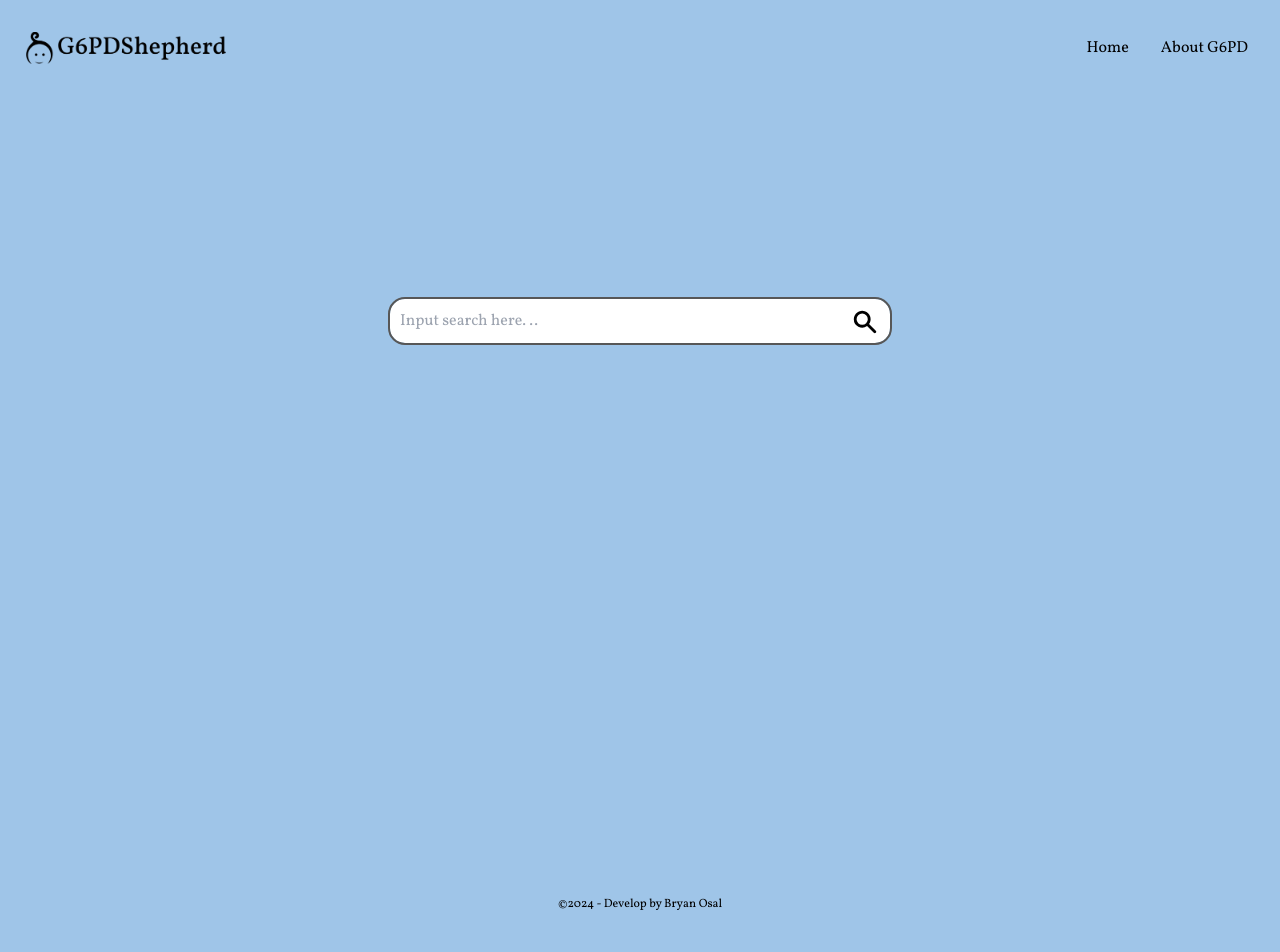
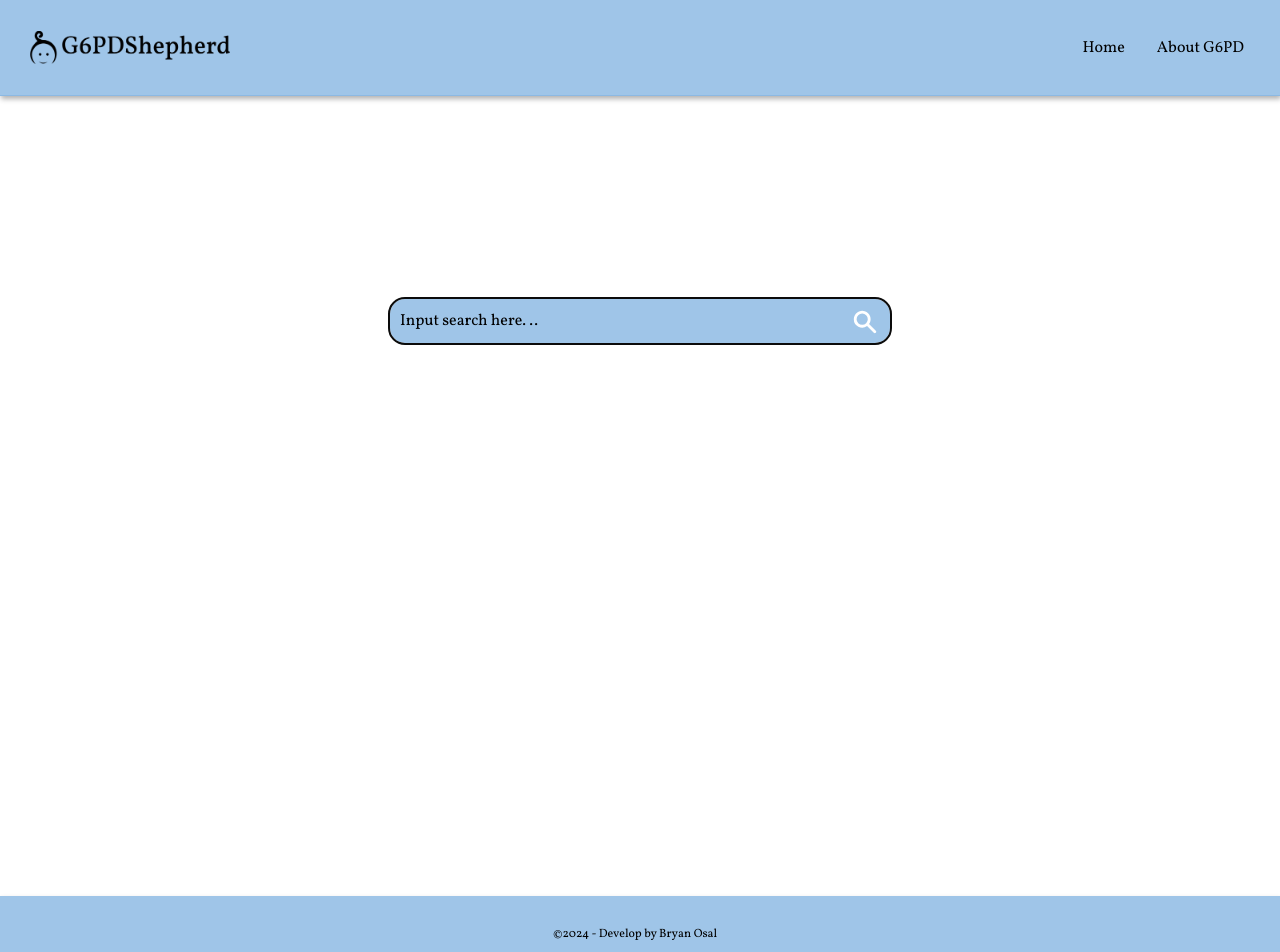
Before and after one commit to odycy21/G6PD-Shepherd, a React (Vite) app: page / in a window 1280 px wide. Shown: the top 952 px of the page. Built offline with nearby package versions, Linux system fonts and the light colour scheme; a web font is replaced by a local one.

Commit message:
change navbar and footer color and about spacing

```diff
--- a/src/About.jsx
+++ b/src/About.jsx
@@ -1,9 +1,9 @@
 const About = () => {
 
     return (
-        <div className="max-w-[1240px] mx-auto flex h-screen flex-col justify-center">
+        <div className="max-w-[800px] mt-[-5px] py-10 w-full h-screen mx-auto flex flex-col justify-center items-center">
 
-             <div >
+             <div className="px-[20px] my-[100px]">
                    <h1 className='font-montserrat font-semibold text-xl pb-2'> What Is G6PD Deficiency? </h1>
                     <p className="py-2">
                         G6PD deficiency is a genetic disorder that most often affects males. It happens when the body doesn't have enough of an enzyme called glucose-6-phosphate dehydrogenase (G6PD).
--- a/src/App.jsx
+++ b/src/App.jsx
@@ -14,8 +14,6 @@ function App() {
         <div>
             <Navbar/>
             <Outlet/>
-
-            <div></div>
             <Footer/>
         </div>
     )
--- a/src/Footer.jsx
+++ b/src/Footer.jsx
@@ -6,7 +6,7 @@ const Footer = () => {
     let currentDate =  new Date().getFullYear();
 
     return (
-            <div className="text-center my-auto text-xs pl-8 pr-8 pb-8 font-semi-bold">
+            <div className="footer text-center my-auto text-xs pl-8 pr-8 pb-8 font-semi-bold">
              ©{currentDate} - Develop by Bryan Osal
             </div>
      );
--- a/src/Navbar.jsx
+++ b/src/Navbar.jsx
@@ -15,7 +15,7 @@ const Navbar = () => {
 
     return (
 
-        <div className='flex justify-between items-center h-24 mx-auto px-4 '>
+        <div className='flex justify-between items-center h-24 mx-auto px-4 navbar'>
                <NavLink to="/">
                     <div className = {nav ? 'invisible' : 'w-full text-2xl text-[#FFFFFF]'}> <img className="main-logo" src={blackLogo} alt="Logo" /></div>
                 </NavLink>
--- a/src/Searchbar.jsx
+++ b/src/Searchbar.jsx
@@ -12,7 +12,7 @@ const Searchbar = () => {
                 }}/>
             </div>
 
-            <HiSearch id="search" font-size = {28} color = "black" />
+            <HiSearch id="search" font-size = {28} color = "white" />
 
          </div>
      );
--- a/src/index.css
+++ b/src/index.css
@@ -4,9 +4,21 @@
 
 
 body{
-    background-color: #9fc5e8;
+    background-color: #FFFFFF;
     font-family: 'Vollkorn', serif;
 }
+
+
+.navbar{
+    background-color: #9fc5e8;
+    box-shadow: 1px 3px 5px rgba(0, 0, 0, 0.3);
+    padding: 20px;
+    display: flex;
+    align-items: center;
+    max-width: 100%;
+    margin: 0 auto;
+    border-bottom: 1px solid #8cb9e3;
+  }
 
 .main-logo{
     width: 220px;
@@ -25,9 +37,18 @@ body{
     padding: 10px;
     border-radius: 15px;
     width: 500px;
-    outline: 2px solid rgb(87, 87, 87);
+    color: black;
+    background-color: #9fc5e8;
+    outline: 2px solid #0b0b0b;
+
 }
 
+input::placeholder {
+    color: rgb(0, 0, 0);
+    opacity: 1; /* Firefox */
+  }
+
+  /*
 .input-group{
     display: flex;
     align-items: center;
@@ -46,14 +67,20 @@ body{
     font-size: 1rem;
     color: black;
 }
-.input-group input::placeholder{
-    color: black;
-}
-.input-group input:focus{
-    outline: none;
-}
+*/
+
 #search{
     position: absolute;
     margin-left:450px;
     margin-top: 9px;
 }
+
+.footer{
+    background-color: #9fc5e8;
+    box-shadow: 1px 3px 5px rgba(0, 0, 0, 0.3);
+    padding: 30px 10px 20px 0;
+    text-align: center;
+    max-width: 100%;
+    margin: 0 auto;
+    border-bottom: 1px solid #8cb9e3;
+}
```
